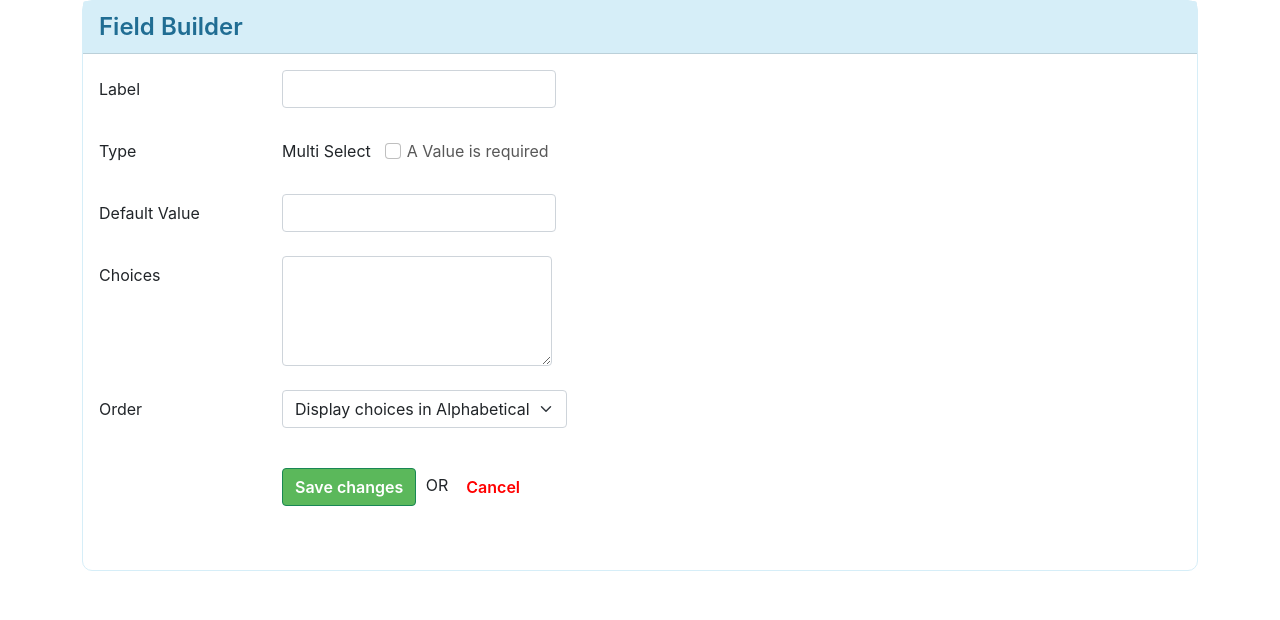
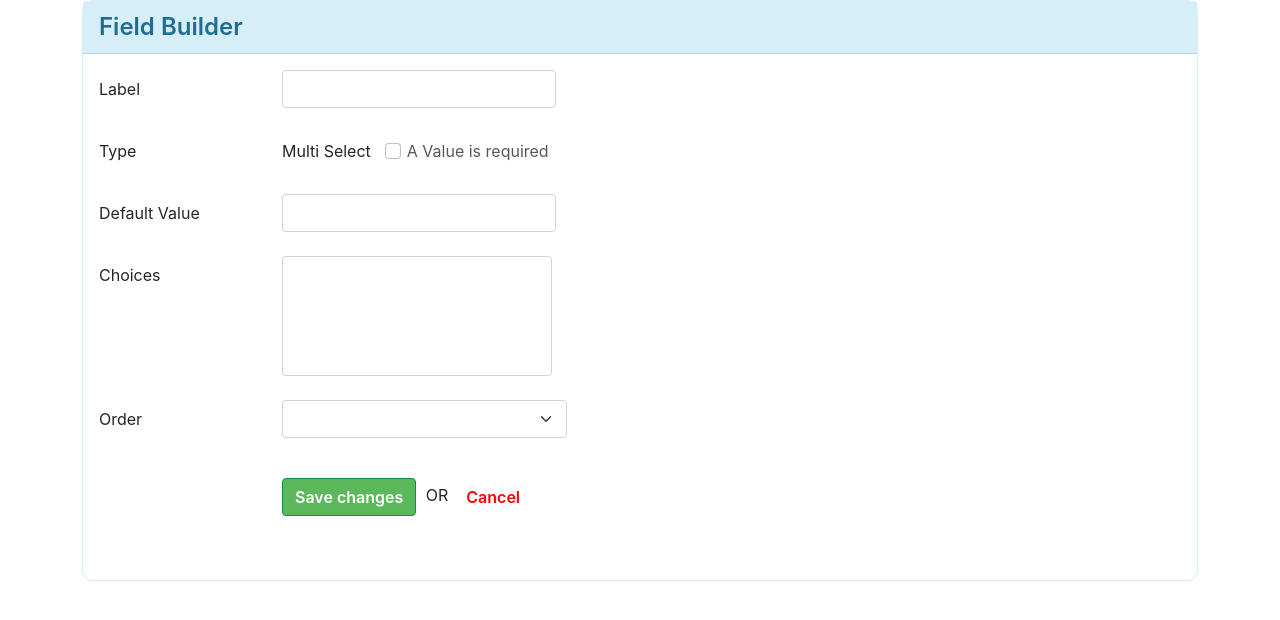
Before and after one commit to ismaelrr888/field-builder, a Next.js app: page / in a window 1280 px wide. Shown: the top 620 px of the page. Built offline with nearby package versions, Linux system fonts and the light colour scheme.

Commit message:
added red color more than 40 letters in choices

```diff
--- a/components/FieldBuilder.tsx
+++ b/components/FieldBuilder.tsx
@@ -1,24 +1,59 @@
 import { useForm } from "@/hooks/useForm";
 import styles from "@/styles/components/FieldBuilder.module.css";
-
-const countries: string[] = [
-  "Asia",
-  "Australia",
-  "Europe",
-  "Americas",
-  "Africa",
-];
+import React, { useCallback, useMemo, useState } from "react";
+import { createEditor, Text } from "slate";
+import { Editable, Slate, withReact } from "slate-react";
 
 export default function FieldBuilder() {
+  const editor = useMemo(() => withReact(createEditor()), []);
+  const [value, setValue] = useState([
+    {
+      type: "paragraph",
+      children: [{ text: "" }],
+    },
+  ]);
+
+  const decorate = useCallback(([node, path]) => {
+    const ranges = [];
+
+    if (Text.isText(node)) {
+      const { text } = node;
+      const initSelection = 40;
+      const endSelection = text.length;
+
+      ranges.push({
+        anchor: { path, offset: initSelection },
+        focus: { path, offset: endSelection },
+        highlight: true,
+      });
+    }
+
+    return ranges;
+  }, []);
+
   const { formValues, handleInputChange, handleSubmit } = useForm(
     {
       label: "",
-      type: "",
+      type: false,
+      defaultValue: "",
+      choices: "",
+      order: "",
     },
-    (formData) => console.log(formData)
+    (values) => {
+      let choices: string[] = [];
+      value.forEach((item) => {
+        item.children.forEach((itemCh) => {
+          choices = [...choices, itemCh.text];
+        });
+      });
+      const payload = {
+        ...values,
+        choices: choices,
+      };
+    }
   );
 
-  const { label } = formValues;
+  const { label, defaultValue, order } = formValues;
 
   return (
     <div className={`card ${styles.card}`}>
@@ -58,8 +93,9 @@ export default function FieldBuilder() {
                   className="form-check-input"
                   style={{ margin: "0 6px 0 14px" }}
                   type="checkbox"
-                  value=""
                   id="flexCheckDefault"
+                  name="type"
+                  onChange={handleInputChange}
                 />
 
                 <label style={{ color: "#585858" }}>A Value is required</label>
@@ -78,6 +114,9 @@ export default function FieldBuilder() {
                 id="defaultValue"
                 className="form-control"
                 aria-describedby="labelDefaultValue"
+                name="defaultValue"
+                value={defaultValue}
+                onChange={handleInputChange}
               />
             </div>
           </div>
@@ -87,16 +126,23 @@ export default function FieldBuilder() {
                 Choices
               </label>
             </div>
-            <div className="col-auto">
-              <textarea
-                className="form-control"
-                id="floatingTextarea"
-                rows={4}
-                style={{ minWidth: 270 }}
-              ></textarea>
+            <div className="col-3">
+              <Slate
+                editor={editor}
+                value={value}
+                onChange={(newValue) => setValue(newValue)}
+              >
+                <Editable
+                  style={{ minWidth: 270, minHeight: 120 }}
+                  className="form-control"
+                  onKeyDown={(event) => console.log(value)}
+                  renderLeaf={(props) => <Leaf {...props} />}
+                  decorate={decorate}
+                />
+              </Slate>
             </div>
           </div>
-          <div className="row g-3 align-items-center mt-2">
+          <div className="row g-3 mt-2">
             <div className="col-2">
               <label htmlFor="order" className="col-form-label">
                 Order
@@ -107,15 +153,14 @@ export default function FieldBuilder() {
                 className="form-select"
                 aria-label="size 3 select example"
                 style={{ minWidth: 270 }}
+                name="order"
+                value={order}
+                onChange={handleInputChange}
               >
-                <option selected>Display choices in Alphabetical</option>
-                {countries
-                  .sort((a: any, b: any) => a - b)
-                  .map((country: string, key: number) => (
-                    <option key={key} value={country}>
-                      {country}
-                    </option>
-                  ))}
+                <option value=""></option>
+                <option value="alphabetical">
+                  Display choices in Alphabetical
+                </option>
               </select>
             </div>
           </div>
@@ -154,3 +199,17 @@ export default function FieldBuilder() {
     </div>
   );
 }
+
+const Leaf = ({ attributes, children, leaf }) => {
+  return (
+    <span
+      {...attributes}
+      {...(leaf.highlight && { "data-cy": "search-highlighted" })}
+      style={{
+        color: `${leaf.highlight ? "red" : ""}`,
+      }}
+    >
+      {children}
+    </span>
+  );
+};
--- a/hooks/useForm.ts
+++ b/hooks/useForm.ts
@@ -1,11 +1,19 @@
 import { ChangeEvent, SyntheticEvent, useState } from "react";
 
-export const useForm = (initialState = {}, onSubmit: (values: {}) => void) => {
+type FormState = Record<string, any>;
+
+export const useForm = (
+  initialState: FormState = {},
+  onSubmit: (values: {}) => void
+) => {
   const [formValues, setFormValues] = useState(initialState);
 
-  const handleInputChange = (e: ChangeEvent<HTMLInputElement>) => {
-    const { name, value } = e.target;
-    setFormValues({ ...formValues, [name]: value });
+  const handleInputChange = (e: ChangeEvent<HTMLInputElement | any>) => {
+    const { name, value, type, checked } = e.target;
+    setFormValues({
+      ...formValues,
+      [name]: type === "checkbox" ? checked : value,
+    });
   };
 
   const handleSubmit = (e: SyntheticEvent) => {
--- a/package.json
+++ b/package.json
@@ -11,9 +11,12 @@
     "bootstrap": "^5.1.3",
     "next": "12.0.4",
     "react": "17.0.2",
-    "react-dom": "17.0.2"
+    "react-dom": "17.0.2",
+    "slate": "^0.71.0",
+    "slate-react": "^0.71.0"
   },
   "devDependencies": {
+    "@types/draft-js": "^0.11.7",
     "@types/node": "16.11.10",
     "@types/react": "17.0.37",
     "eslint": "7",
--- a/pages/index.tsx
+++ b/pages/index.tsx
@@ -7,6 +7,7 @@ const Home: NextPage = () => {
     <>
       <Head>
         <title>Field Builder</title>
+        <meta charSet="utf-8" />
         <meta name="description" content="Generated by create next app" />
         <link rel="icon" href="/favicon.ico" />
       </Head>
```
Also changed, not shown: 2 other files (tests, documents, lock files or other folders).
